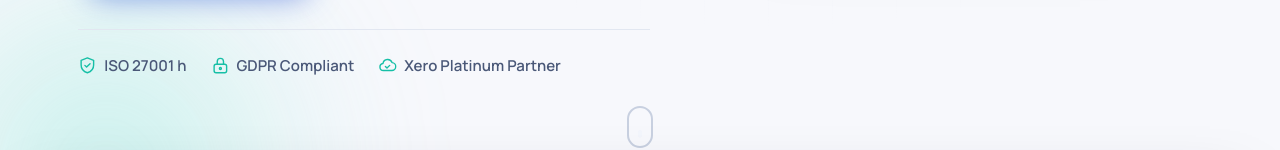
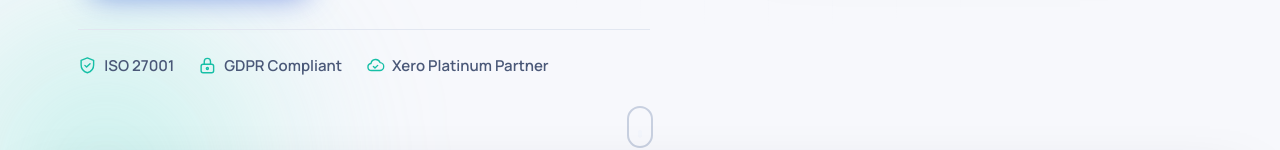
Before and after one commit to bikash5750/BeFree_FE, a plain HTML site: page index.html in a window 1280 px wide. Shown: the part 769-919 px from the top of the page. Drawn offline with Linux system fonts and the light colour scheme.

Commit message:
inital commit

```diff
--- a/index.html
+++ b/index.html
@@ -105,7 +105,7 @@
             <a href="#contact" class="btn btn--ghost btn--lg">Get in Touch</a>
           </div>
           <ul class="hero__trust hero-anim" style="--d:6" aria-label="Certifications">
-            <li><svg class="icon"><use href="#i-shield"/></svg> ISO 27001 h</li>
+            <li><svg class="icon"><use href="#i-shield"/></svg> ISO 27001</li>
             <li><svg class="icon"><use href="#i-lock"/></svg> GDPR Compliant</li>
             <li><svg class="icon"><use href="#i-cloud"/></svg> Xero Platinum Partner</li>
           </ul>
```
